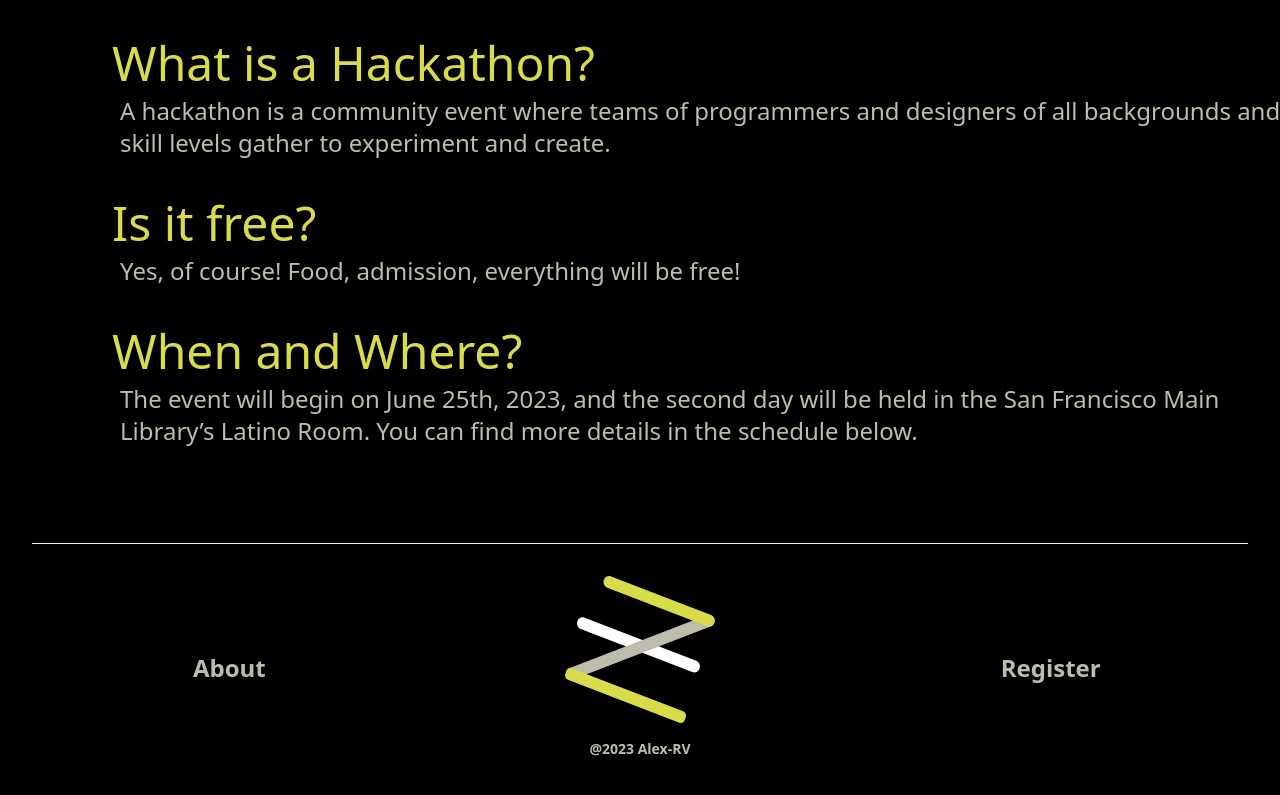
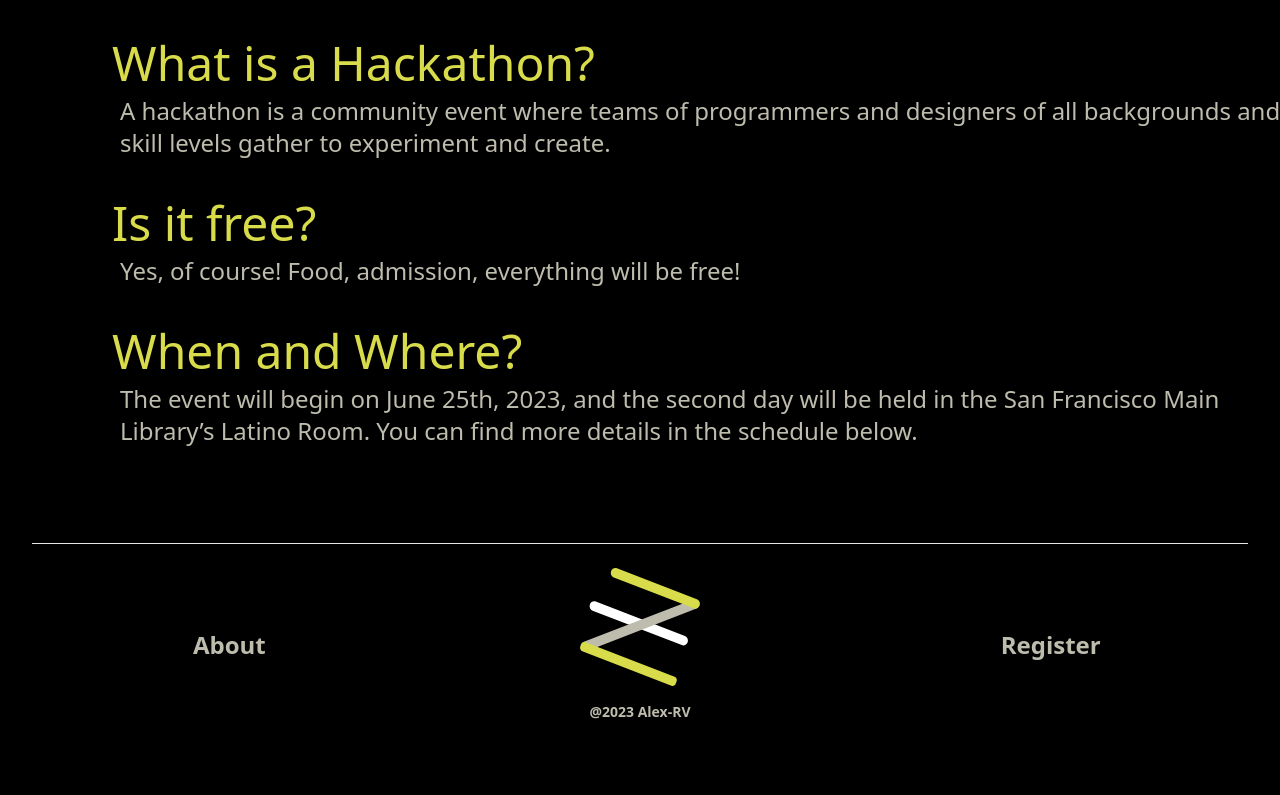
Before and after one commit to Alex-RV/zigzag, a Next.js app: page / in a window 1280 px wide. Shown: the part 1235-2030 px from the top of the page. After the commit the page ends 1989 px from the top, so only its background shows below. Built offline with nearby package versions, Linux system fonts and the light colour scheme.

Commit message:
changed footer

```diff
--- a/src/components/Container.tsx
+++ b/src/components/Container.tsx
@@ -19,22 +19,18 @@ export default function Container(props) {
       <title>{meta.title}</title>
     </Head>
     <div className='sm:hidden'>
-    {/* <MobileMenu/> */}
     </div>
 
     <div className="flex fixed flex-col justify-center text-white bg-black w-full ">
       <nav className="flex top-0 left-0 right-0 fixed items-center justify-between w-full bg-black px-10 pt-5 pb-2 sm:pb-3">
-        {/* <div className='max-w-7xl'> */}
           <div className='flex flex-row items-center'>
               <NextImage width={40} height={40} src={'/logo.svg'} alt={'bg'}/>
               <NextLink className='textNavName mx-3 text-3xl' href="/">ZIGZAG Hacks</NextLink>
           </div>
           <div className='flex flex-row gap-5 items-center '>
-            {/* <NextLink className='textNav text-3xl' href={''}>Home</NextLink> */}
             <NextLink className='textNav text-3xl' href={'/#about'}>About</NextLink>
             <NextLink className='textNav text-3xl' href={''}>Register</NextLink>
           </div>
-        {/* </div> */}
       </nav>
     </div>
     <main className="flex flex-col px-8  bg-black">
@@ -42,6 +38,5 @@ export default function Container(props) {
       <Footer />
     </main>
     </>
-
   )
 }
--- a/src/components/Footer.tsx
+++ b/src/components/Footer.tsx
@@ -6,8 +6,8 @@ import Image from 'next/image';
 export default function Footer() {
   return (
     <footer className="flex flex-col justify-center items-center max-w-7xl mx-auto w-full mb-8">
-      <hr className="w-full border-1 border-gray-200 dark:border-gray-800 mb-8" />
-      <div className="w-full max-w-7xl grid grid-cols-1 gap-4 pb-16 sm:grid-cols-3">
+      <hr className="w-full border-1 border-gray-200 dark:border-gray-800 mb-6" />
+      <div className="w-full max-w-7xl grid grid-cols-1 gap-4 sm:grid-cols-3">
         <div className="flex flex-col space-y-4 justify-center items-center">
           <Link
             href="/#about"
@@ -17,7 +17,7 @@ export default function Footer() {
           </Link>
         </div>
         <div className="flex flex-col space-y-4 justify-center items-center">
-            <Image width={150} height={150} src={'/logo.svg'} alt={'bg'}/>
+            <Image width={120} height={120} src={'/logo.svg'} alt={'bg'}/>
             <Link
             target="_blank"
             rel="noopener noreferrer"
--- a/src/components/MobileMenu.tsx
+++ /dev/null
@@ -1,7 +0,0 @@
-import React from 'react'
-
-export default function MobileMenu() {
-  return (
-    <div>MobileMenu</div>
-  )
-}
--- a/src/pages/index.tsx
+++ b/src/pages/index.tsx
@@ -1,12 +1,6 @@
 import NextImage from 'next/image'
 import Container from '@/components/Container'
 import { useState } from 'react';
-import { Inter } from 'next/font/google'
-
-const inter = Inter({
-  weight: ['800'],
-  subsets: ['latin'],
-})
 
 export default function Home() {
   return (
```
